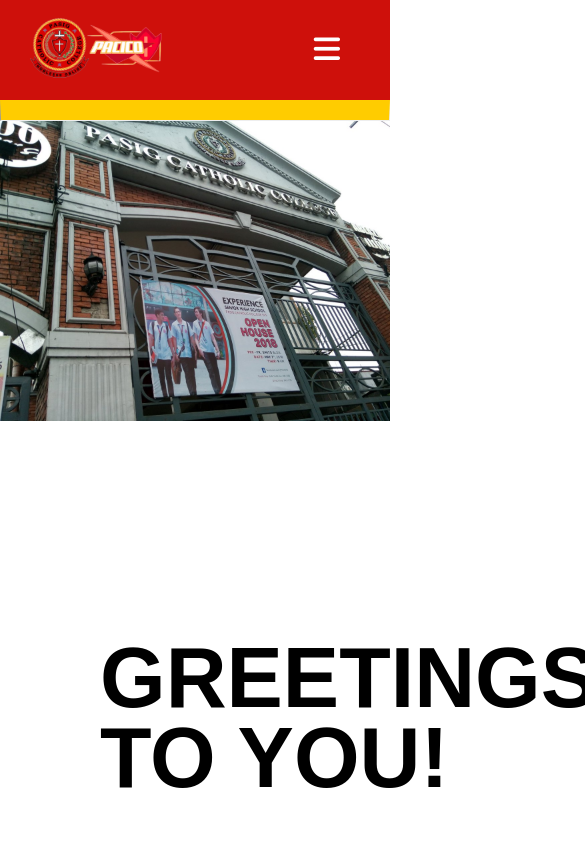
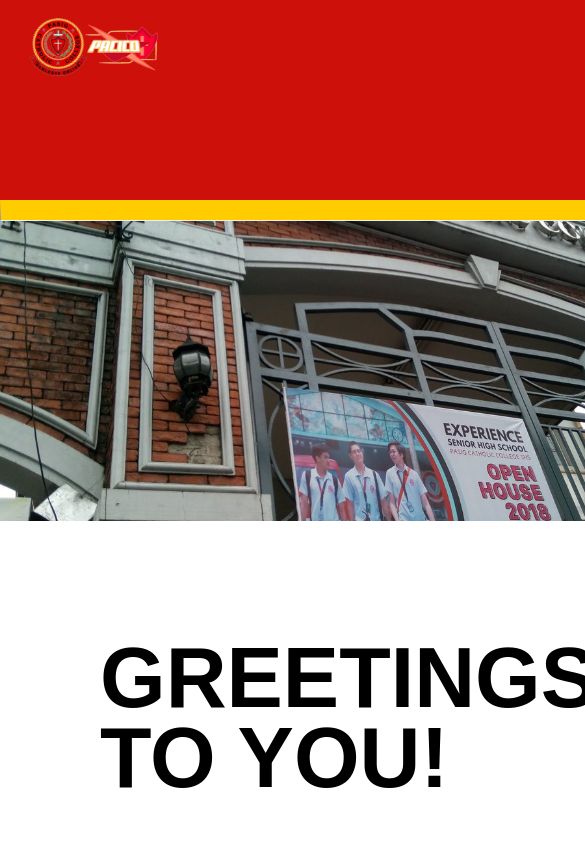
Before and after one commit to CodexJade/TestChatbot6, a plain HTML site: page index.html in a window 390 px wide. Shown: the top 844 px of the page, 585 px wide, since content can reach past the window. Drawn offline with nearby package versions, Linux system fonts and the light colour scheme; a script that the page names is missing.

Commit message:
Add files via upload

```diff
--- a/style.css
+++ b/style.css
@@ -172,6 +172,9 @@ footer iframe{
     left: 900px;
 }
 @media (max-width: 952px){
+    nav{
+        width: 100%;
+    }
     label.logo img{
         width: 200px;
         position: absolute;
@@ -256,7 +259,20 @@ footer iframe{
         bottom: -400vh;
     }
 }
-@media (max-width: 743px){
+@media (max-width: 549px){
+    label.logo img{
+        width: 50%;
+    }
+    nav{
+        width: 200%;
+        height: 200px;
+    }
+    .yellow_stripe{
+        width: 200%;
+    }
+    .home img{
+        width: 200%;
+    }
     .home p{
         top: 100vh;
     }
```
